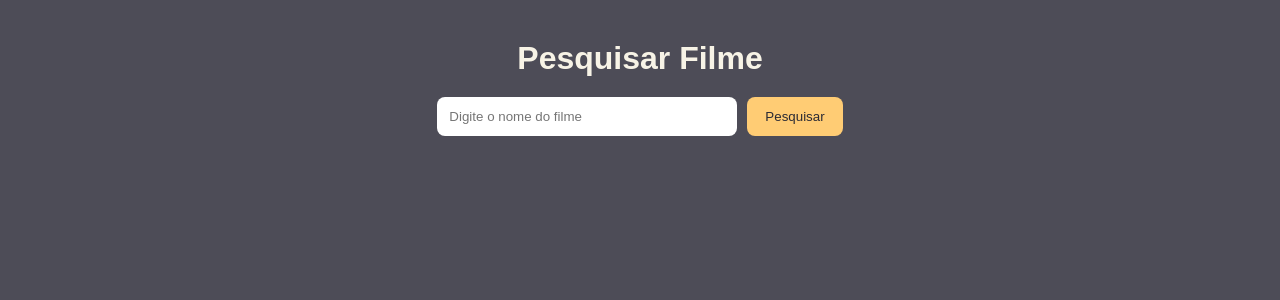
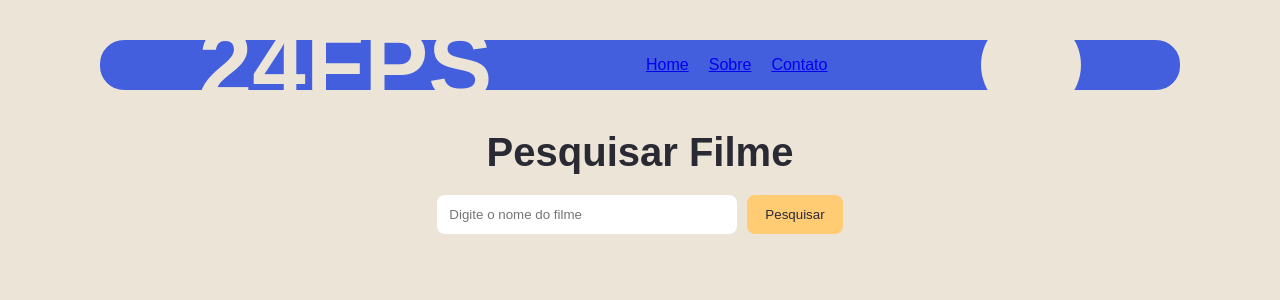
Before and after one commit to samea-jesus0/24fps, a Flask app: page / in a window 1280 px wide. Shown: the top 300 px of the page. Run offline with Flask 3, Linux system fonts and the light colour scheme.

Commit message:
Adição dos controllers e perfil

```diff
--- a/app.py
+++ b/app.py
@@ -12,7 +12,9 @@ def create_app():
     db.init_app(app)
 
     from controller.filme_controller import movie_bp
+    from controller.perfil_controller import perfil_bp
     app.register_blueprint(movie_bp)
+    app.register_blueprint(perfil_bp)
 
     with app.app_context():
         from models.pesquisa import Search
--- a/config.py
+++ b/config.py
@@ -5,6 +5,7 @@ class Config:
     load_dotenv()
     api_key = os.getenv("API_KEY")
     db_password = os.getenv("DB_PASSWORD")
+
     SQLALCHEMY_DATABASE_URI = f"mysql+pymysql://root:{db_password}@localhost/filmes_24fps"
     SQLALCHEMY_TRACK_MODIFICATIONS = False
     OMDB_API_KEY = api_key
--- a/static/css/style.css
+++ b/static/css/style.css
@@ -4,10 +4,42 @@
 
 body {
     font-family: Arial, sans-serif;
-    background: #4D4C57;
+    background: #ebe4d7;
     color: #F7F3E6;
     margin: 0;
     padding: 0;
+}
+
+.nav-bar {
+    margin: 40px 100px 0px 100px;
+    border: #435fdd solid 2px;
+    background-color: #435fdd;
+    border-radius: 1.5rem;
+    padding: 10px 20px;
+    display: flex;
+    align-items: center;
+    justify-content: space-around;
+    height: 50px;
+}
+
+.nav-bar ul {
+    list-style: none;
+    display: flex;
+    gap: 20px;
+    margin: 0;
+    padding: 0;
+}
+
+.marca {
+    font-size: 6em;
+    font-weight: bold;
+    color: #ebe4d7;
+}
+
+.perfil-title{
+    font-size: 3em;
+    font-weight: bold;
+    color: #ebe4d7;
 }
 
 .container {
@@ -15,6 +47,11 @@ body {
     margin: 40px auto;
     padding: 0 16px;
     text-align: center;
+}
+
+.container h1 {
+    font-size: 2.5em;
+    color: #2A2A34;
 }
 
 h1 {
@@ -27,6 +64,7 @@ h1 {
     justify-content: center;
     gap: 10px;
     flex-wrap: wrap;
+
 }
 
 .search-box input {
@@ -55,7 +93,7 @@ h1 {
 }
 
 .card {
-    background: #2A2A34;
+    background: #FFCC74;
     border-radius: 16px;
     padding: 20px;
     display: flex;
@@ -63,14 +101,26 @@ h1 {
     align-items: flex-start;
     text-align: left;
     max-width: 900px;
-    color: #F7F3E6;
+    color: #2A2A34;
     margin: 0 auto;
-    box-shadow: 0 4px 15px rgba(0,0,0,0.3);
+    box-shadow: 0 15px 15px rgba(107, 75, 44);
 }
 
 .card img {
     width: 220px;
     border-radius: 12px;
+}
+
+.circulo {
+  width: 100px;
+  height: 100px;
+  background-color: #ebe4d7;
+  border-radius: 50%;
+}
+
+.circulo:hover {
+  background-color: #435fdd;
+  transition: background-color 0.3s ease;
 }
 
 .info {
--- a/static/js/script.js
+++ b/static/js/script.js
@@ -38,3 +38,7 @@ async function buscarFilme() {
         resultado.innerHTML = `<p class="erro">Erro ao buscar o filme.</p>`;
     }
 }
+
+function redirecionar_perfil() {
+    window.open("/perfil", "_blank");
+}
--- a/templates/index.html
+++ b/templates/index.html
@@ -9,6 +9,15 @@
 </head>
 
 <body>
+  <nav class="nav-bar">
+    <p class="marca">24FPS</p>
+    <ul>
+      <li><a href="/">Home</a></li>
+      <li><a href="/about">Sobre</a></li>
+      <li><a href="/contact">Contato</a></li>
+    </ul>
+    <div class="circulo" onclick="redirecionar_perfil()"></div>
+  </nav>
   <div class="container">
     <h1>Pesquisar Filme</h1>
 
```
Also changed, not shown: compose.yaml (added, +15 -0 lines), controller/catalogo_controller.py (added, +11 -0 lines), controller/perfil_controller.py (added, +11 -0 lines), controller/resenha_controller.py (added, +11 -0 lines), templates/perfil.html (added, +19 -0 lines), controller/filme_controller.py (line endings or trailing spaces), 2 other files.
